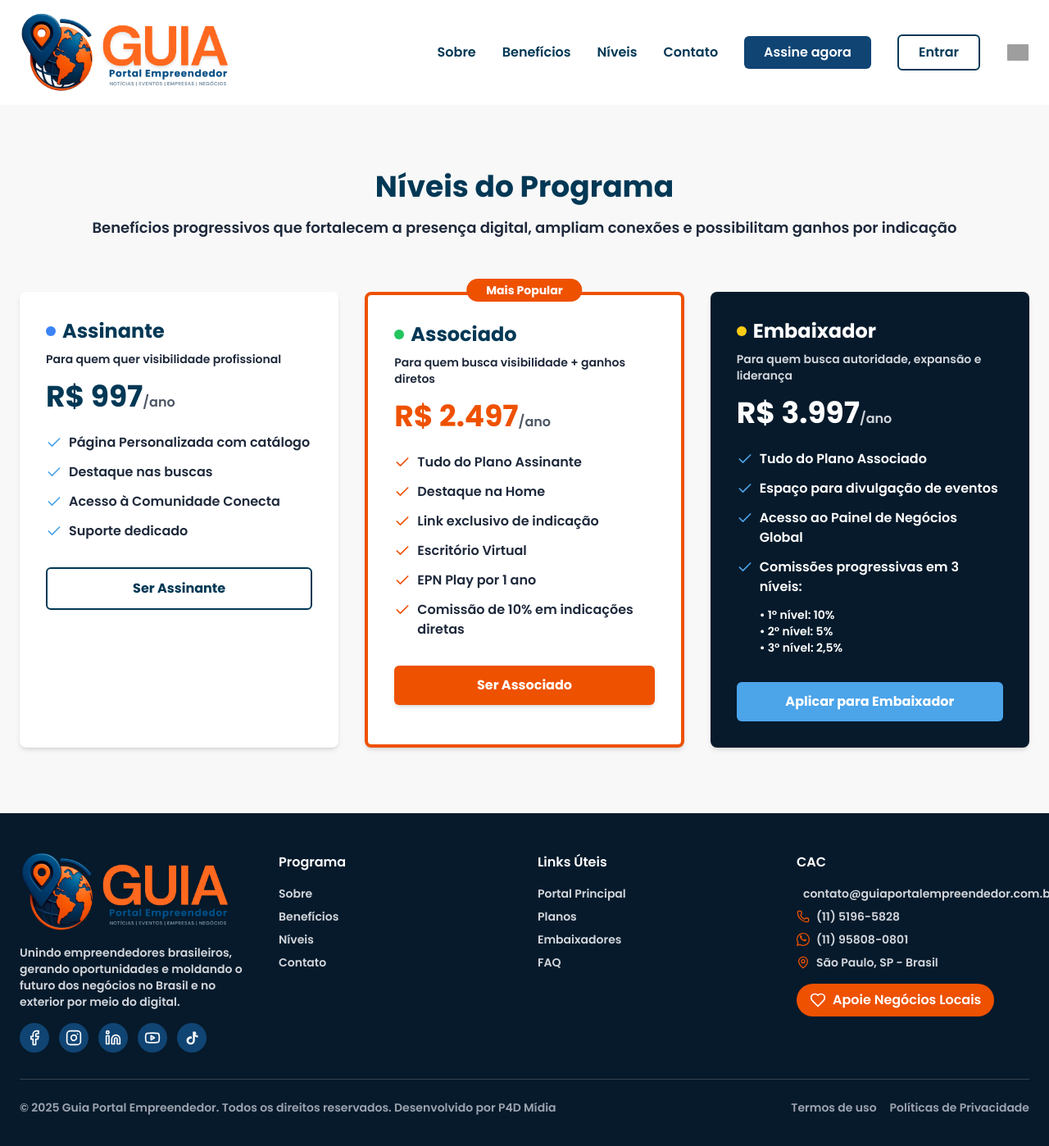
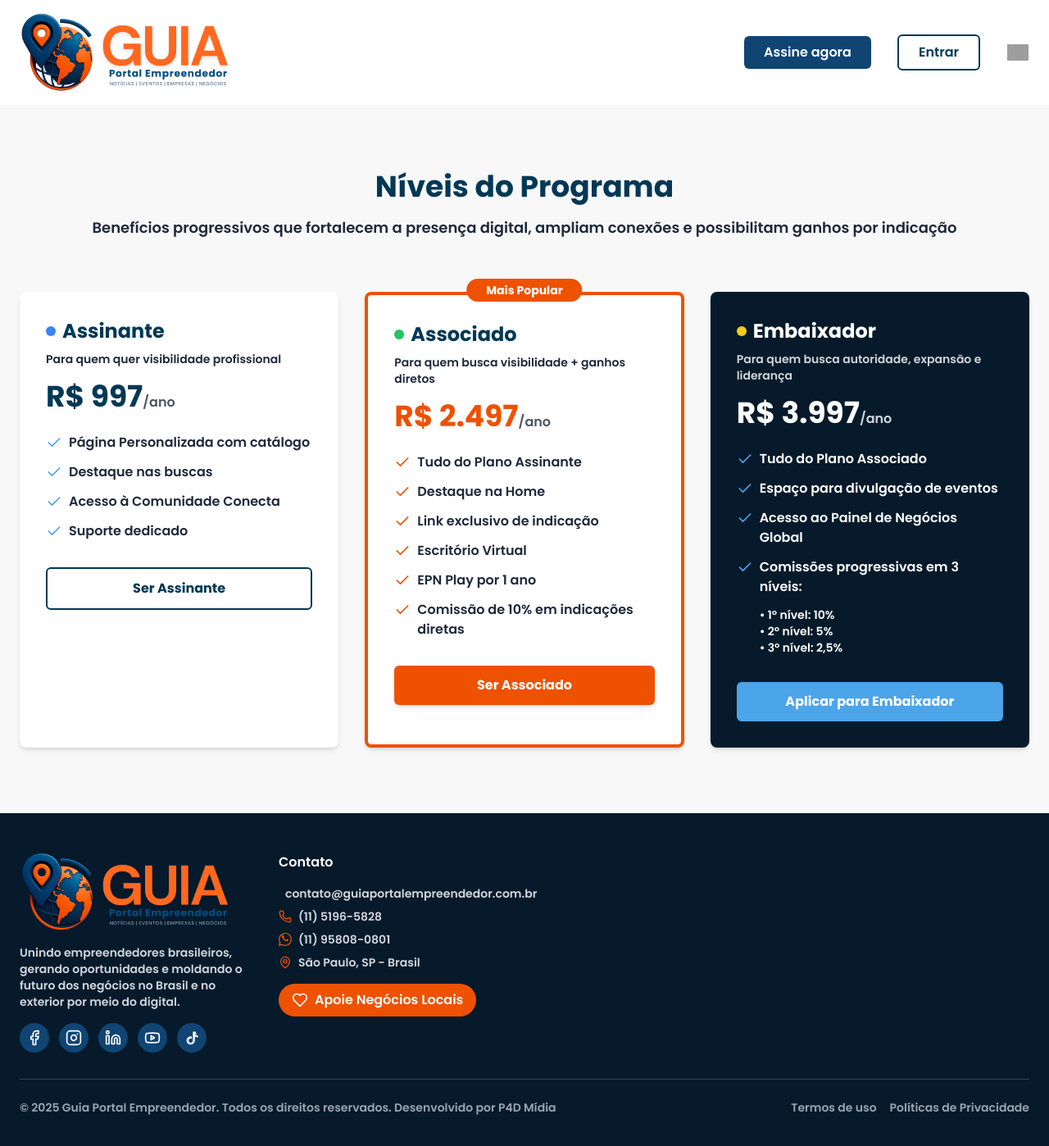
Before and after one commit to p4dmidia/guiadoempreendedor, a React (Vite) app: page / in a window 1280 px wide. Shown: the top 1398 px of the page at 82% size. Built offline with nearby package versions, Linux system fonts and the light colour scheme; grey boxes are pictures that could not be loaded.

Commit message:
Versão 4.9 - layout temporario

```diff
--- a/src/react-app/components/Footer.tsx
+++ b/src/react-app/components/Footer.tsx
@@ -34,30 +34,12 @@
             </div>
           </div>
 
-        <div>
-          <h4 className="font-poppins font-semibold mb-4">Programa</h4>
-          <ul className="space-y-2 text-gray-300 text-sm">
-            <li><a href="#sobre" className="hover:text-accent transition-colors">Sobre</a></li>
-            <li><a href="#proposito" className="hover:text-accent transition-colors">Benefícios</a></li>
-            <li><a href="#planos" className="hover:text-accent transition-colors">Níveis</a></li>
-            <li><a href="#contato" className="hover:text-accent transition-colors">Contato</a></li>
-          </ul>
-        </div>
 
-        <div>
-          <h4 className="font-poppins font-semibold mb-4">Links Úteis</h4>
-          <ul className="space-y-2 text-gray-300 text-sm">
-            <li><a href="https://www.guiaportalempreendedor.com.br" className="hover:text-accent transition-colors" target="_blank" rel="noopener noreferrer">Portal Principal</a></li>
-            <li><a href="#planos" className="hover:text-accent transition-colors">Planos</a></li>
-            <li><a href="/embaixadores" className="hover:text-accent transition-colors">Embaixadores</a></li>
-            <li><a href="#faq" className="hover:text-accent transition-colors">FAQ</a></li>
-          </ul>
-        </div>
+
+
 
           <div>
-            <h4 className="font-poppins font-semibold mb-4">
-              <a href="https://bio.guiaportalempreendedor.com.br" target="_blank" rel="noopener noreferrer" className="hover:text-accent transition-colors">CAC</a>
-            </h4>
+            <h4 className="font-poppins font-semibold mb-4">Contato</h4>
             <ul className="space-y-2 text-gray-300 text-sm">
               <li className="flex items-center gap-2"><Mail className="w-4 h-4 text-cta" /> contato@guiaportalempreendedor.com.br</li>
               <li className="flex items-center gap-2"><Phone className="w-4 h-4 text-cta" /> (11) 5196-5828</li>
--- a/src/react-app/components/Navbar.tsx
+++ b/src/react-app/components/Navbar.tsx
@@ -24,30 +24,6 @@
         />
 
         <div className="hidden md:flex items-center gap-8">
-          <button
-            onClick={() => scrollToSection('sobre')}
-            className="text-primary hover:text-accent transition-colors"
-          >
-            Sobre
-          </button>
-          <button
-            onClick={() => scrollToSection('beneficios')}
-            className="text-primary hover:text-accent transition-colors"
-          >
-            Benefícios
-          </button>
-          <button
-            onClick={() => scrollToSection('planos')}
-            className="text-primary hover:text-accent transition-colors"
-          >
-            Níveis
-          </button>
-          <button
-            onClick={() => scrollToSection('contato')}
-            className="text-primary hover:text-accent transition-colors"
-          >
-            Contato
-          </button>
           <button
             onClick={() => scrollToSection('niveis')}
             className="bg-[#104473] text-white px-6 py-2 rounded-md hover:bg-opacity-90 transition-all font-medium"
@@ -78,30 +54,6 @@
         <div className="md:hidden mt-4 pt-4 border-t border-primary/20">
           <div className="flex flex-col gap-4">
             <button
-              onClick={() => { setMobileMenuOpen(false); scrollToSection('sobre'); }}
-              className="text-primary text-left hover:text-accent transition-colors"
-            >
-              Sobre
-            </button>
-            <button
-              onClick={() => { setMobileMenuOpen(false); scrollToSection('beneficios'); }}
-              className="text-primary text-left hover:text-accent transition-colors"
-            >
-              Benefícios
-            </button>
-            <button
-              onClick={() => { setMobileMenuOpen(false); scrollToSection('planos'); }}
-              className="text-primary text-left hover:text-accent transition-colors"
-            >
-              Níveis
-            </button>
-            <button
-              onClick={() => { setMobileMenuOpen(false); scrollToSection('contato'); }}
-              className="text-primary text-left hover:text-accent transition-colors"
-            >
-              Contato
-            </button>
-            <button
               onClick={() => { setMobileMenuOpen(false); scrollToSection('niveis'); }}
               className="bg-[#104473] text-white px-6 py-2 rounded-md hover:bg-opacity-90 transition-all font-medium w-full text-left"
             >
```
Lines whose indentation alone changed are shown as unchanged.
